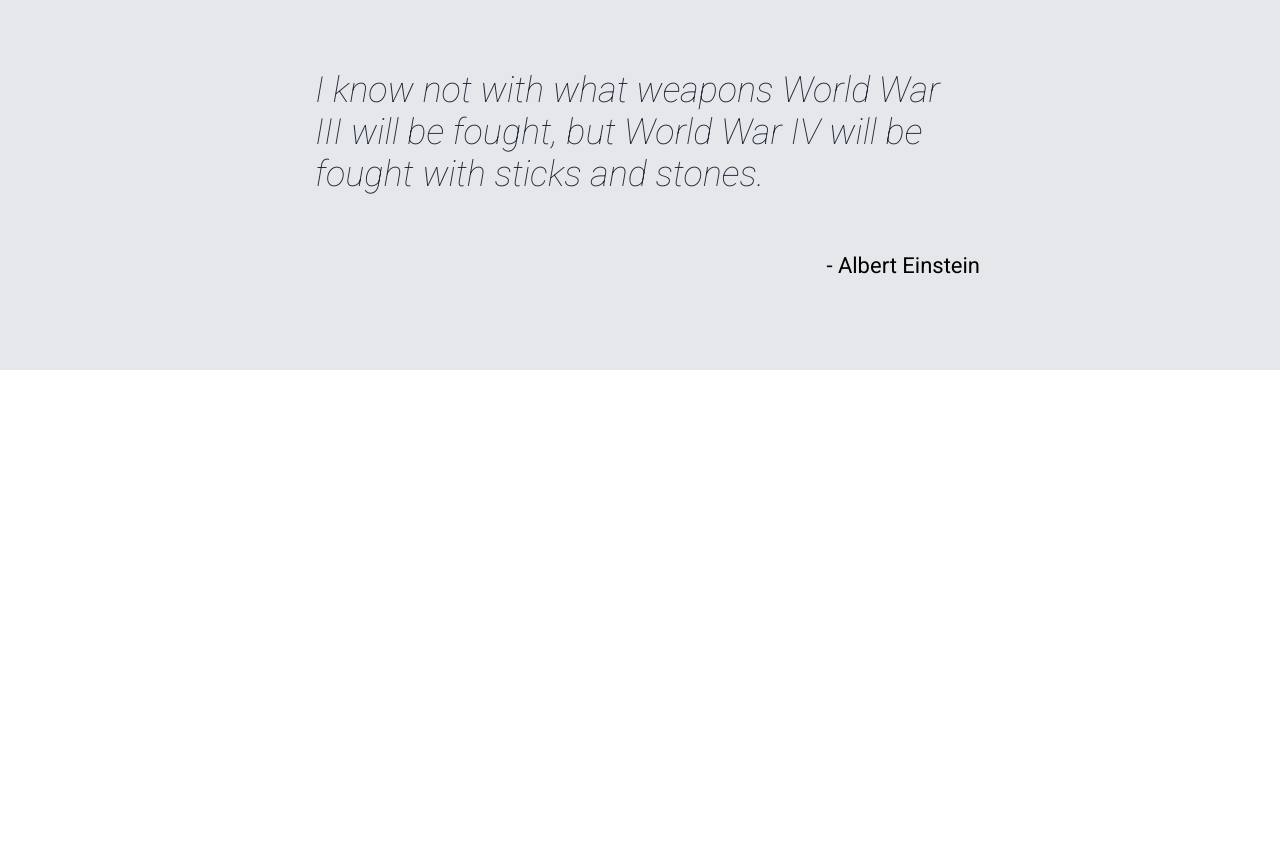
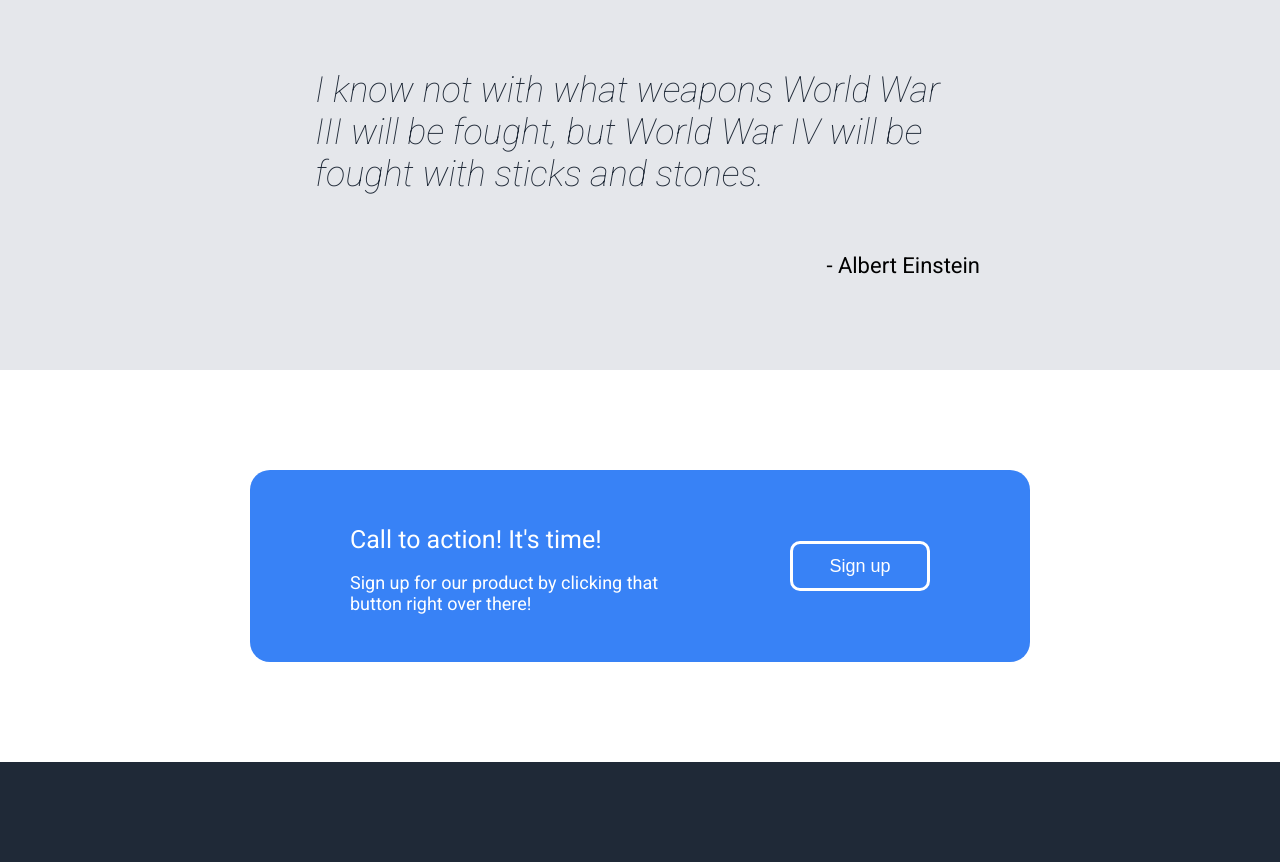
Before and after one commit to TalesHarry/landing-page-odin, a plain HTML site: page index.html in a window 1280 px wide. Shown: the part 1180-2042 px from the top of the page. Before the commit the page ends 1550 px from the top, so only its background shows below. Drawn offline with Linux system fonts and the light colour scheme.

Commit message:
Add quote section and footer

```diff
--- a/index.html
+++ b/index.html
@@ -58,5 +58,15 @@
             World War IV will be fought with sticks and stones.</p>
         <p class="signature">- Albert Einstein</p>
     </div>
+
+    <div class="leads">
+        <div class="lead-container">
+            <p class="lead-maintext"> Call to action! It's time!</p>
+            <p class="lead-subtext"> Sign up for our product by clicking that button right over there!</p>
+        </div>
+        <button class="lead-button"> Sign up</button>
+    </div>
+    <footer></footer>
 </body>
+
 </html>
--- a/style.css
+++ b/style.css
@@ -58,7 +58,7 @@ a {
     padding: 7px 35px;
     background-color: #3882f6;
     border-radius: 7px;
-    border: 0;
+    border-width: 0;
     flex: 0 0 auto;
     width: 140px;
 }
@@ -136,3 +136,47 @@ a {
     font-size: 22px;
     font-style: bold;
 }
+
+.leads {
+    display: flex;
+    margin: 100px 250px;
+    padding: 30px 100px;
+    background-color: #3882f6;
+    border-width: 0;
+    border-radius: 20px;
+    gap: 100px;
+    align-items: center;
+}
+
+
+.lead-maintext {
+    color: white;
+    font-style: bold;
+    font-size: 25px;
+    margin-bottom: 0px;
+}
+
+.lead-subtext {
+    color: white;
+    font-size: 18px;
+}
+
+.lead-button {
+    background-color: #3882f6;
+    flex: 0 0 auto;
+    margin: 0;
+    padding: 7px 35px;
+    border-width: 3px;
+    border-radius: 10px;
+    border-color: white;
+    color: white;
+    height: 50px;
+    width: 140px;
+    font-size: 18px;
+    border-style: solid;
+}
+
+footer {
+    background-color: #1f2937;
+    height: 100px;
+}
```
